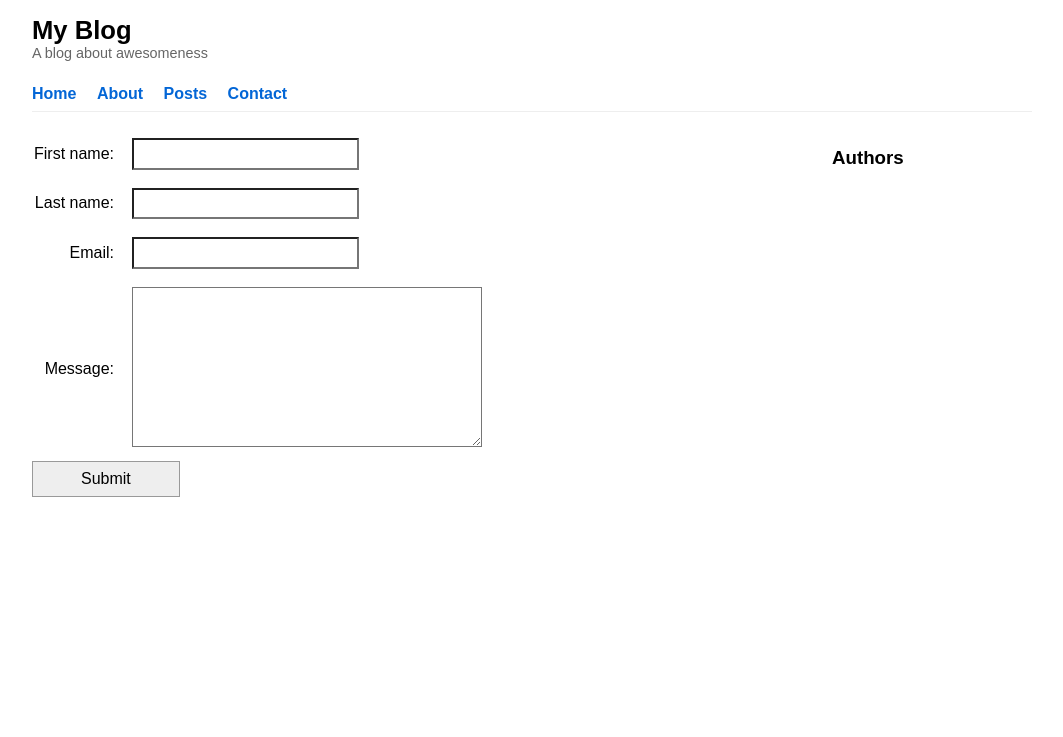
After one commit to sheridan-python/mysite-example, a Django app: page /contact/ in a window 1280 px wide. The commit adds this page. Shown: the top 737 px of the page, without its empty margins (108-1171 px from the left). Run offline with Django 3.2, Linux system fonts and the light colour scheme; data that the repository does not hold is empty.

Commit message:
Build contact form feature

```diff
--- a/blog/models.py
+++ b/blog/models.py
@@ -98,3 +98,17 @@ class Post(models.Model):
     def publish(self):
         self.status = self.PUBLISHED
         self.published = timezone.now()
+
+
+class Contact(models.Model):
+    first_name = models.CharField(max_length=50)
+    last_name = models.CharField(max_length=50)
+    email = models.EmailField()
+    message = models.TextField()
+    submitted = models.DateTimeField(auto_now_add=True)
+
+    class Meta:
+        ordering = ['-submitted']
+
+    def __str__(self):
+        return f'{self.submitted.date()}: {self.email}'
--- a/blog/static/blog/base.css
+++ b/blog/static/blog/base.css
@@ -144,7 +144,7 @@ form table tbody td {
 }
 
 /* Style inputs */
-input {
+input, textarea {
   border-radius: 0px;
   font-size: 1em;
   padding: 0.3em 0.5em;
--- a/blog/templates/blog/base.html
+++ b/blog/templates/blog/base.html
@@ -27,7 +27,7 @@
         <li><a href="{% url "home" %}">Home</a></li>
         <li><a href="{% url "about" %}">About</a></li>
         <li><a href="{% url "post-list" %}">Posts</a></li>
-        <li><a href="#">Contact</a></li>
+        <li><a href="{% url "contact" %}">Contact</a></li>
       </ul>
     </nav>
 
--- /dev/null
+++ b/blog/templates/blog/contact_form.html
@@ -0,0 +1,15 @@
+{% extends "blog/base.html" %}
+
+{% block page_title %}Contact{% endblock %}
+
+
+{% block main %}
+
+<form method="post">
+  {% csrf_token %}
+  <table>
+    {{ form.as_table }}
+  </table>
+  <button type="submit">Submit</button>
+</form>
+{% endblock %}
--- a/blog/views.py
+++ b/blog/views.py
@@ -2,7 +2,7 @@ from django.contrib import messages
 from django.shortcuts import render
 from django.urls import reverse_lazy
 from django.views.generic.base import TemplateView
-from django.views.generic import DetailView, FormView, ListView
+from django.views.generic import DetailView, CreateView, FormView, ListView
 from . import forms, models
 
 
@@ -86,3 +86,22 @@ class FormViewExample(FormView):
             'Thank you for signing up!'
         )
         return super().form_valid(form)
+
+
+class ContactFormView(CreateView):
+    model = models.Contact
+    success_url = reverse_lazy('home')
+    fields = [
+        'first_name',
+        'last_name',
+        'email',
+        'message',
+    ]
+
+    def form_valid(self, form):
+        messages.add_message(
+            self.request,
+            messages.SUCCESS,
+            'Thank you! Your message has been sent.'
+        )
+        return super().form_valid(form)
--- a/mysite/urls.py
+++ b/mysite/urls.py
@@ -6,6 +6,7 @@ from blog import views
 urlpatterns = [
     path('admin/', admin.site.urls),
     path('about/', views.AboutView.as_view(), name='about'),
+    path('contact/', views.ContactFormView.as_view(), name='contact'),
     path('posts/', views.PostListView.as_view(), name='post-list'),
     path(
         'posts/<int:year>/<int:month>/<int:day>/<slug:slug>/',
```
Also changed, not shown: blog/admin.py (+19 -0 lines), blog/migrations/0007_contact.py (added).
